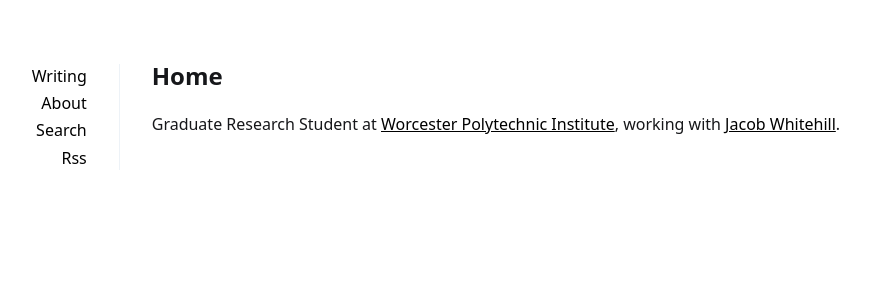
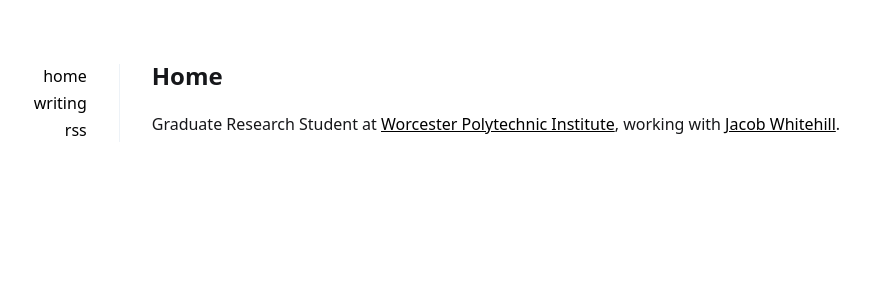
Before and after one commit to pgardias/pgardias.github.io, a Jekyll site: the page built from _pages/index.md, in a window 1280 px wide. Shown: the top 300 px of the page, without its empty margins (201-1071 px from the left). Built offline with Jekyll 4.4.1, drawn with Linux system fonts in a browser that asks for light colours.

Commit message:
Navigation

```diff
--- a/_config.yml
+++ b/_config.yml
@@ -29,7 +29,6 @@
 site: pgardias.com
 url: "http://pgardias.com"
 title: pgardias.com
-description: Simple and minimalistic jekyll blogging theme.
 twitter:
   username: pgardias
   card: summary
--- a/_data/navigation.yml
+++ b/_data/navigation.yml
@@ -1,9 +1,7 @@
 links:
-- title: Writing
+- title: home
   url: /
-- title: About
-  url: /about
-- title: Search
-  url: /search
-- title: Rss
+- title: writing
+  url: /writing
+- title: rss
   url: /atom.xml
```
Also changed, not shown: writing.html (renamed from index.html).
